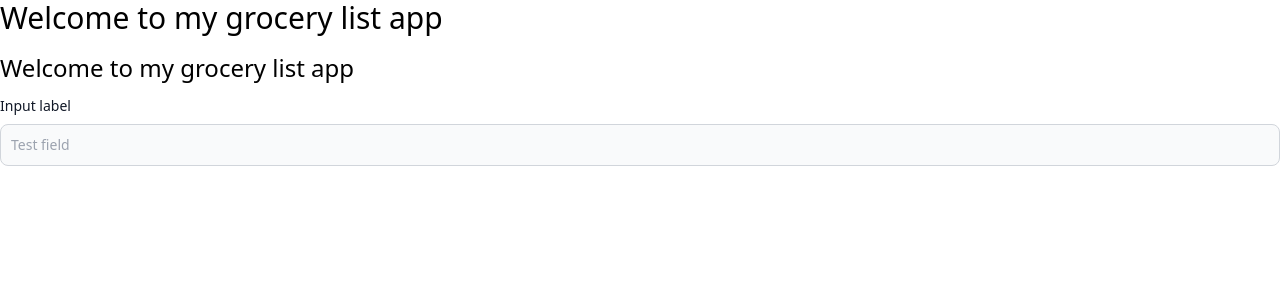
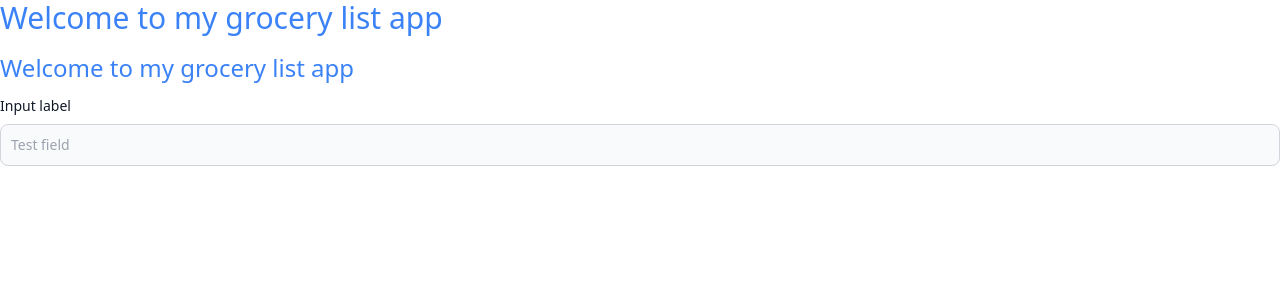
Before and after one commit to Zeppelin17/nextjs-grocery-list, a Next.js app: page / in a window 1280 px wide. Shown: the top 300 px of the page. Built offline with nearby package versions, Linux system fonts and the light colour scheme.

Commit message:
[UPD] update component classes

```diff
--- a/components/heading1.js
+++ b/components/heading1.js
@@ -1,5 +1,5 @@
 const Heading1 = ({ children }) => {
-  return <h1 className="text-3xl mb-4">{children}</h1>
+  return <h1 className="text-3xl mb-4 text-blue-500">{children}</h1>
 }
 
 export default Heading1
--- a/components/heading2.js
+++ b/components/heading2.js
@@ -1,5 +1,5 @@
 const Heading2 = ({ children }) => {
-  return <h2 className="text-2xl mb-3">{children}</h2>
+  return <h2 className="text-2xl mb-3 text-blue-500">{children}</h2>
 }
 
 export default Heading2
```
